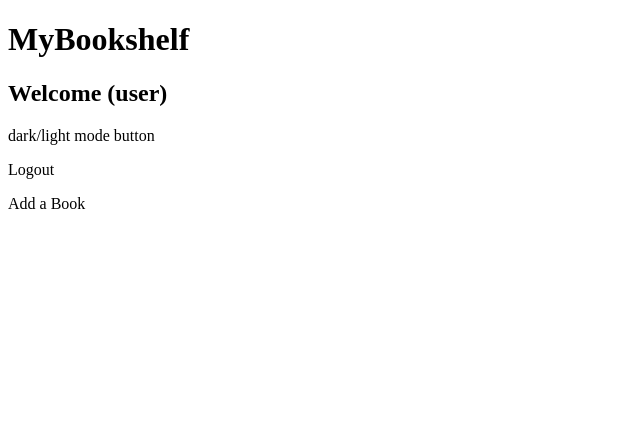
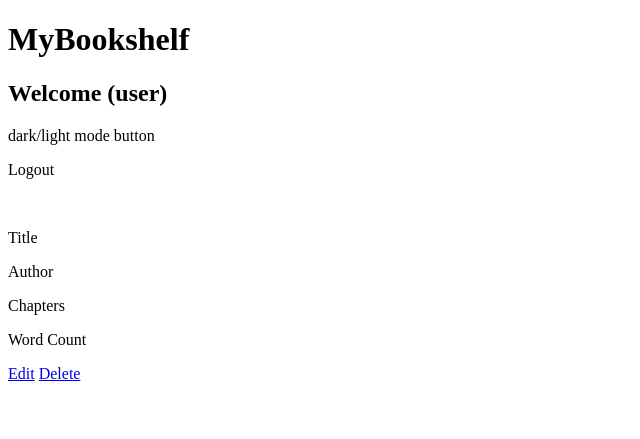
Before and after one commit to Theresa1897/MyBookshelf, a Python web app: template flask_app/templates/add_book.html in a window 1280 px wide. Shown: the top 439 px of the page, without its empty margins (0-640 px from the left). Run offline with Jinja, Linux system fonts and the light colour scheme; the template is opened without the code that fills it, so the values that code supplies are empty.

Commit message:
add_book html added

```diff
--- a/flask_app/templates/add_book.html
+++ b/flask_app/templates/add_book.html
@@ -14,11 +14,24 @@
             <p>dark/light mode button</p>
             <p>Logout</p>
         </header>
-        <div id="add">
-            Add a Book
-        </div>
-
-
+                                                    <!-- ADD NECESSARY INPUTS FOR EMPTY INPUT BOXES AND WHAT NOT -->
+        <img name="book_img">
+        <p class="T-A">
+            <p>Title</p>
+            <p>Author</p>
+        </p>
+        <p class="count">
+            <p>Chapters</p>
+            <p>Word Count</p>
+        </p>
+        <p class="tools">
+            <a href="edit">Edit</a>
+            <a href="delete">Delete</a>
+        </p>
+        <!-- TEXT BOX -- DESCRIPTION -->
+        <!-- complete/ Incomplete -->
+        <!-- read / Not Read -->
+        <!-- Download / Not Downloaded -->
         <span id="spotify">
             <!-- ADD SPOTIFY API!!!!!!!!!!!!!! -->
         </span>
```
